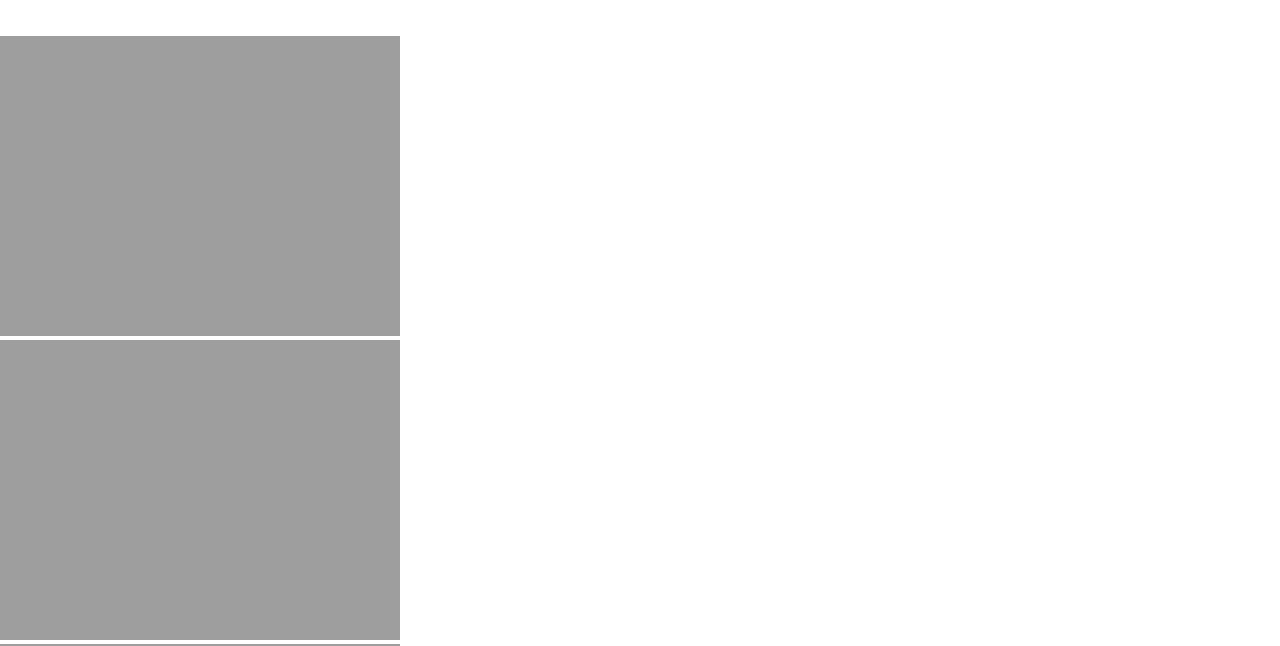
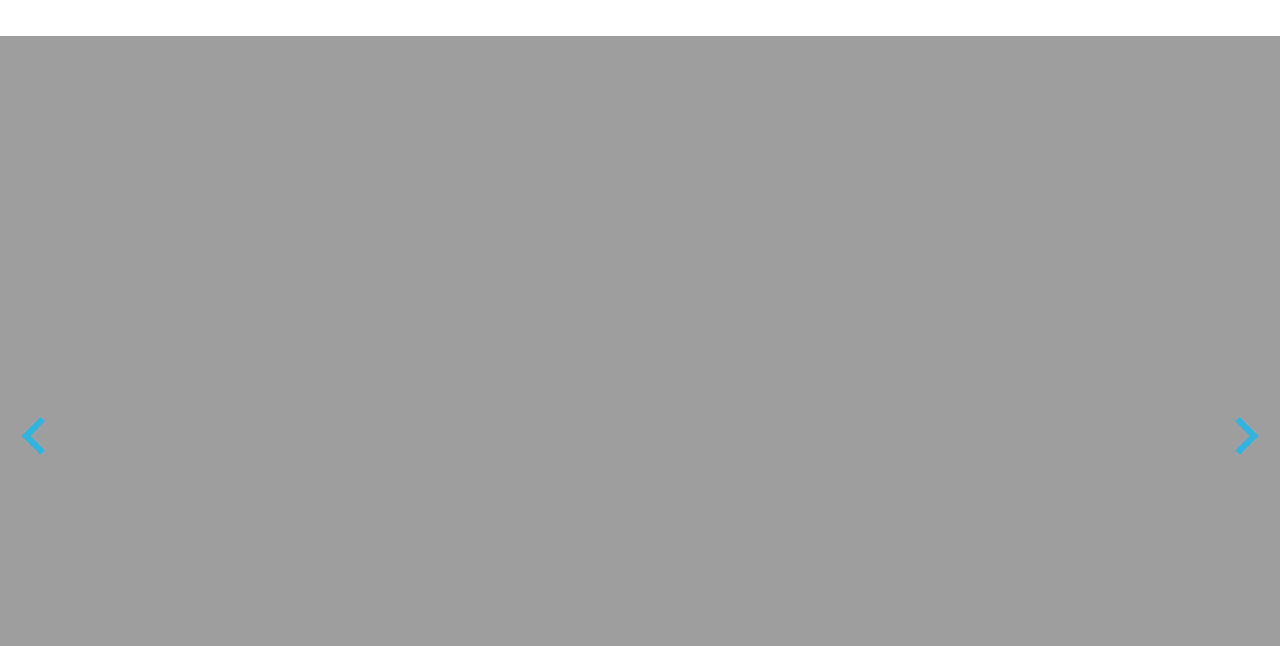
Before and after one commit to XareDev/Bekakra, a website: page index.html in a window 1280 px wide. Shown: the part 154-800 px from the top of the page. Drawn offline with nearby package versions, Linux system fonts and the light colour scheme; the site is published under a folder, as on GitHub Pages, so addresses that start at the root find nothing.

Commit message:
Fixed the issue with the carousel won't work

```diff
--- a/index.html
+++ b/index.html
@@ -7,13 +7,13 @@
 
     <link rel="stylesheet" href="css/global.css">
     <link rel="stylesheet" href="css/main.css">
-    <script type="module" src="js/main.js"></script>
+    <script src="js/main.js"></script>
 
-    <link rel="stylesheet" href="/node_modules/@splidejs/splide/dist/css/splide.min.css">
-    <link rel="stylesheet" href="/node_modules/@splidejs/splide/dist/css/themes/splide-skyblue.min.css">
+    <link rel="stylesheet" href="node_modules/@splidejs/splide/dist/css/splide.min.css">
+    <link rel="stylesheet" href="node_modules/@splidejs/splide/dist/css/themes/splide-skyblue.min.css">
 
 
-    <script src="/node_modules/@splidejs/splide/dist/js/splide.min.js"></script>
+    <script src="node_modules/@splidejs/splide/dist/js/splide.min.js"></script>
 
 
 </head>
@@ -97,6 +97,7 @@
               </ul>
         </div>
       </section>
+
       <section id="services-sect">
         <h3>
             Qu'offrons-nous ?
--- a/js/main.js
+++ b/js/main.js
@@ -1,11 +1,11 @@
 document.addEventListener('DOMContentLoaded', function() {
+
     var splide = new Splide('.splide', {
         type:"slide",
         width: '100%',
         height:"100vh",
         autoplay:"enable",
         rewind:true,
-        interval: 2500,
         cover:true
     }).mount();
 } );
```
